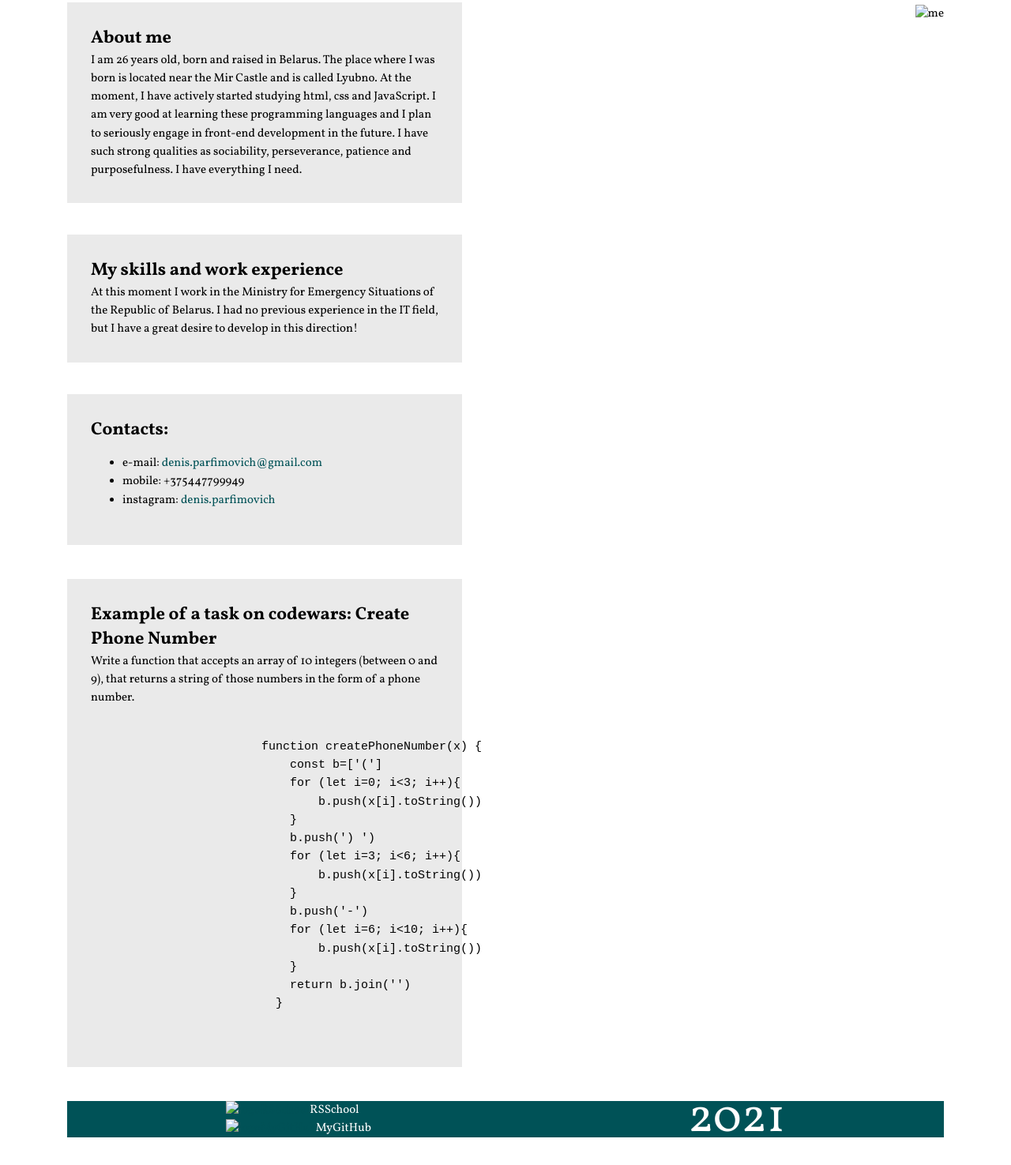
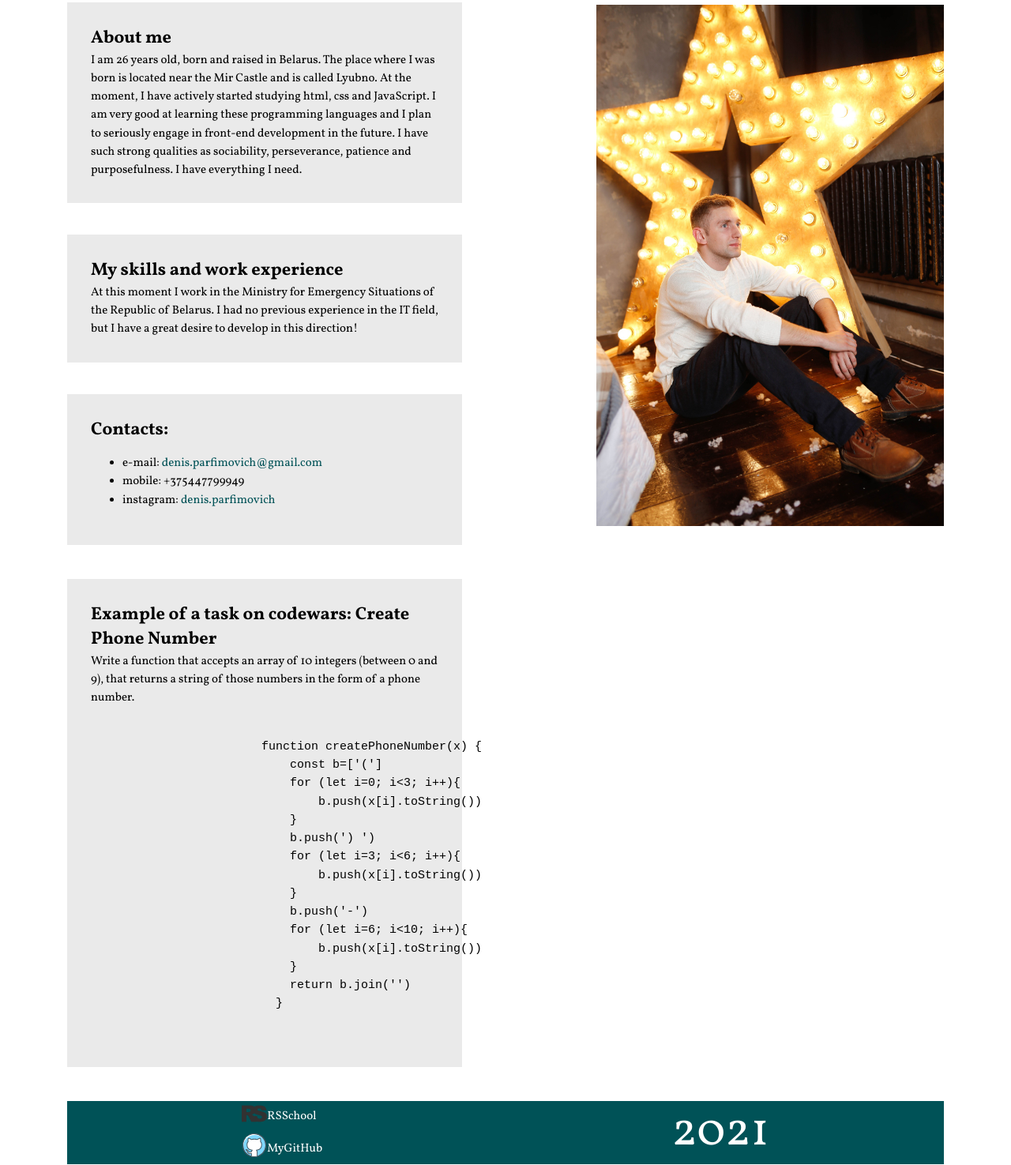
Before and after one commit to DenisParfimovich/My-first-try, a plain HTML site: page index.html in a window 1280 px wide. Shown: the part 235-1710 px from the top of the page at 79% size. Drawn offline with Linux system fonts and the light colour scheme.

Commit message:
fix: change way to img

```diff
--- a/index.html
+++ b/index.html
@@ -58,7 +58,7 @@
                 </div>
             </div>
             <div class="photo">
-                <img class="imgMe" src="img/me.jpg" alt="me">
+                <img class="imgMe" src="me.jpg" alt="me">
             </div>
         </div>
     </section>
@@ -66,11 +66,11 @@
         <div class="footerContent">
             <div>
                 <div class="RSSchool">
-                    <a href="https://rs.school/js/" target="_blank"><img class="imgRSS" src="img/RSSchool.png" alt="logoRSSchool"></a>
+                    <a href="https://rs.school/js/" target="_blank"><img class="imgRSS" src="RSSchool.png" alt="logoRSSchool"></a>
                     <a class="linkRSS" href="https://rs.school/js/" target="_blank">RSSchool</a>
                 </div>
                 <div class="gitHub">
-                    <a href="https://github.com/DenisParfimovich" target="_blank"> <img src="img/github.svg" alt="logoMyGitHub"></a>
+                    <a href="https://github.com/DenisParfimovich" target="_blank"> <img src="github.svg" alt="logoMyGitHub"></a>
                     <a class="linkgitHub" href="https://github.com/DenisParfimovich" target="_blank">MyGitHub</a>
                 </div>
             </div>
```
